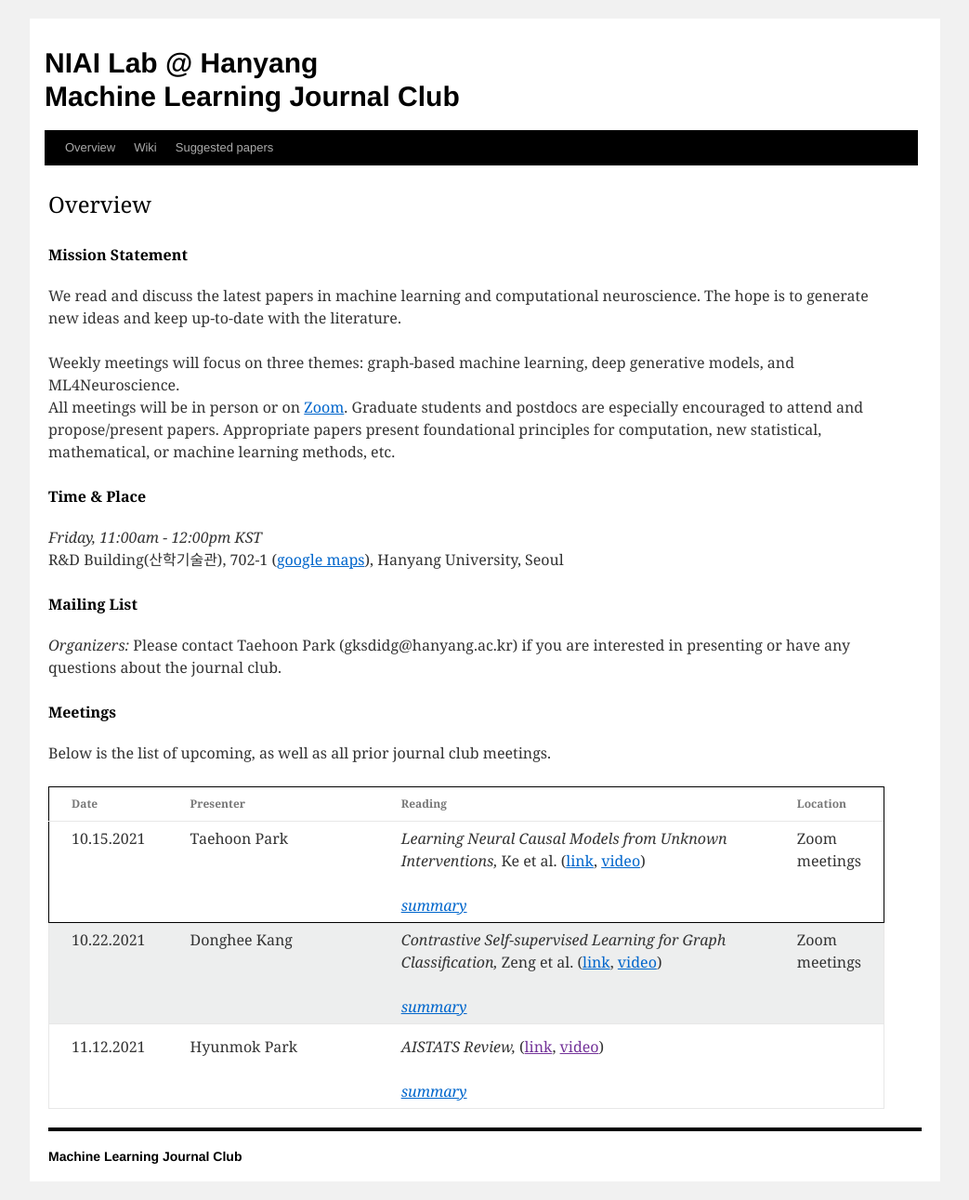
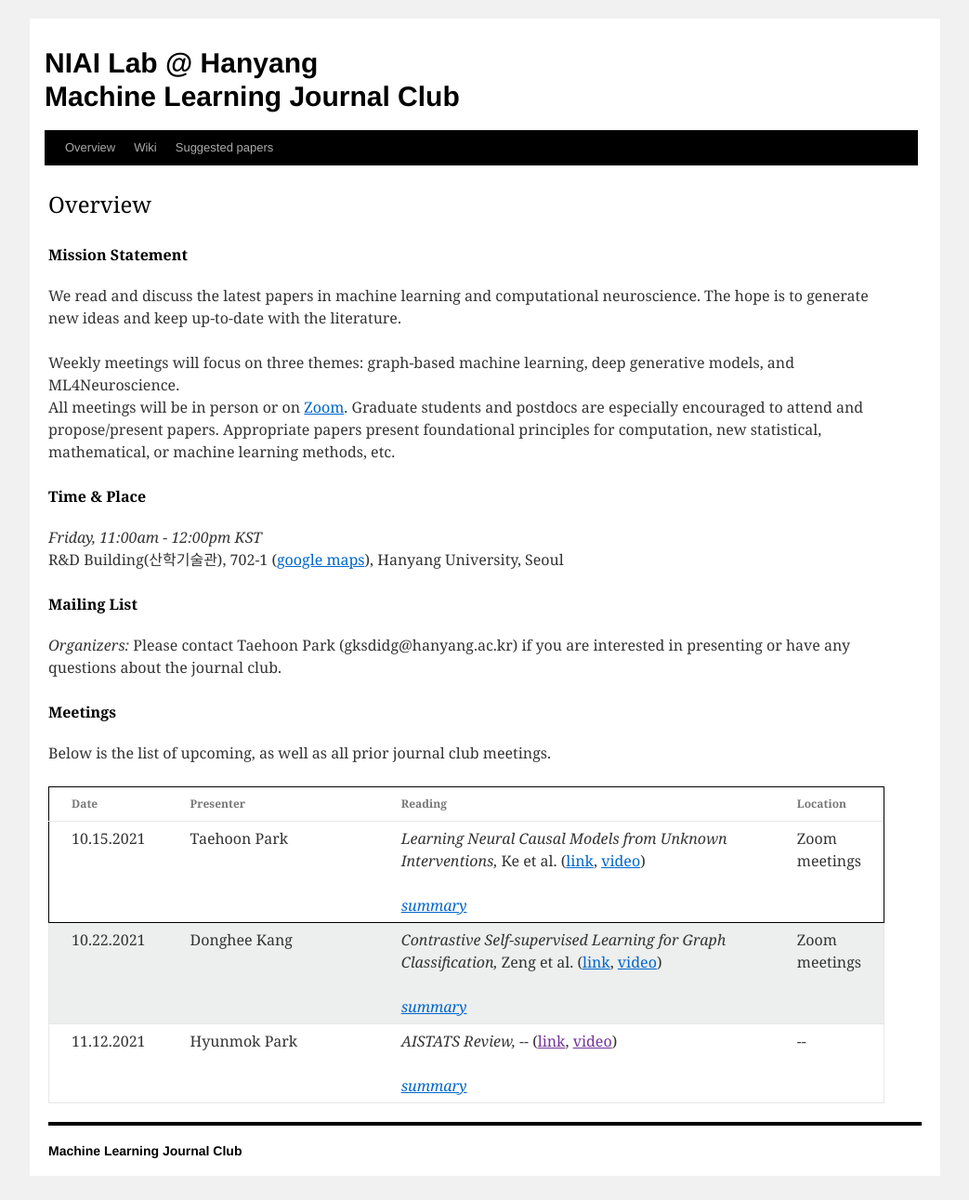
Before and after one commit to niai-lab/GraphML-JC, a Jekyll site: the page built from index.html, in a window 1280 px wide. Shown: the whole page at 93% size, without its empty margins (118-1161 px from the left). Built offline with Jekyll 4.4.1, drawn with Linux system fonts in a browser that asks for light colours.

```diff
--- a/_data/meeting_info.yml
+++ b/_data/meeting_info.yml
@@ -46,12 +46,12 @@
   location: "Zoom meetings"
   summary:
 
-  - presenter:
+  - presenter: --
   date: 11.12.2021
   paper: "AISTATS Review"
-  authors:
+  authors: --
   url:
   pdf:
   video:
-  location:
+  location: --
   summary:
```
